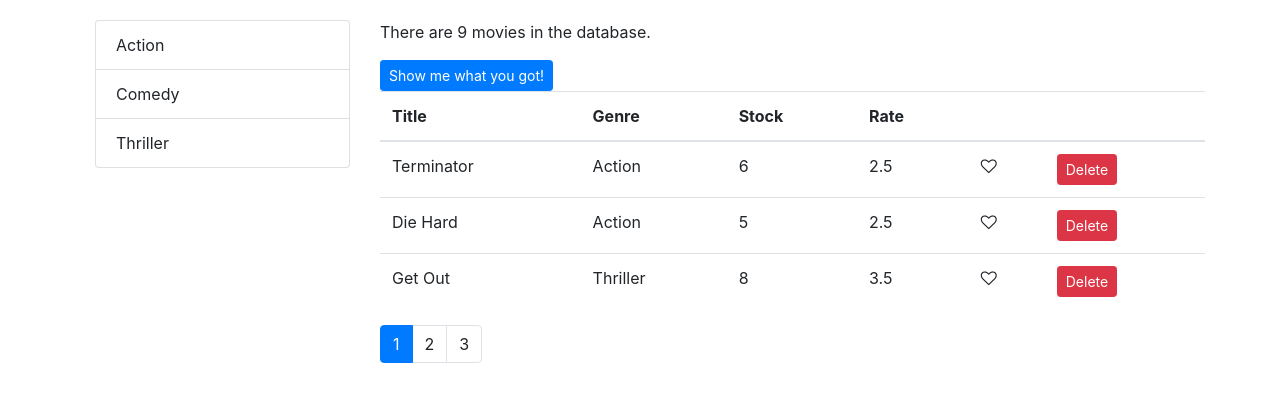
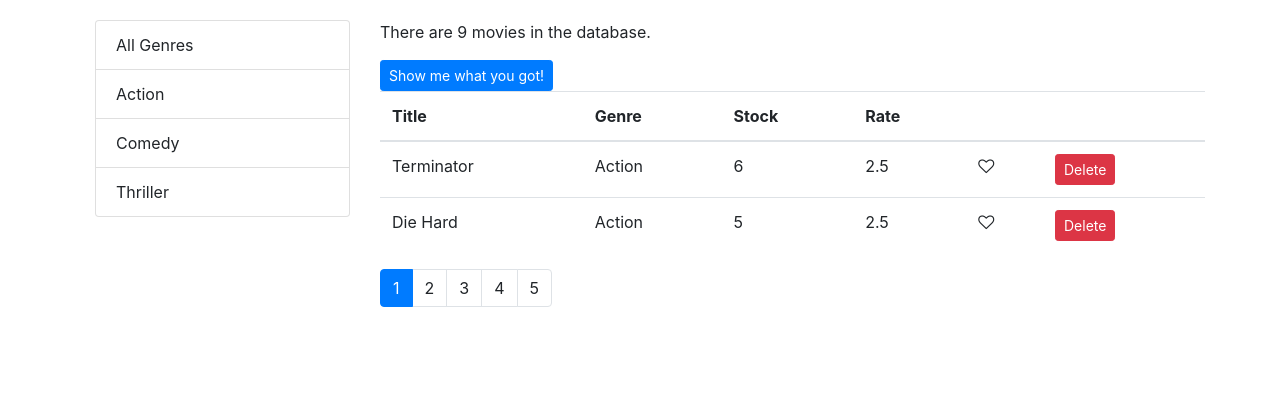
Before and after one commit to matiasg11/firsttry, a React (Create React App) app: page / in a window 1280 px wide. Shown: the top 402 px of the page. Built offline with nearby package versions, Linux system fonts and the light colour scheme.

Commit message:
All genres implemented and back to page 1 imp.

```diff
--- a/src/components/common/listGroup.jsx
+++ b/src/components/common/listGroup.jsx
@@ -1,11 +1,19 @@
 import React from "react";
 
 const ListGroup = (props) => {
-    const { items, textProperty, valueProperty } = props;
+    const { items, textProperty, valueProperty, onItemSelect, selectedItem } =
+        props;
     return (
         <ul className="list-group">
             {items.map((item) => (
-                <li key={item[valueProperty]} className="list-group-item">
+                <li
+                    onClick={() => onItemSelect(item)}
+                    key={item[valueProperty]}
+                    className={
+                        item === selectedItem
+                            ? "list-group-item active"
+                            : "list-group-item"
+                    }>
                     {item[textProperty]}
                 </li>
             ))}
--- a/src/components/movies.jsx
+++ b/src/components/movies.jsx
@@ -10,12 +10,13 @@
     state = {
         movies: [],
         currentPage: 1,
-        pageSize: 3,
+        pageSize: 2,
         genres: [],
     };
 
     componentDidMount() {
-        this.setState({ movies: getMovies(), genres: getGenres() });
+        const genres = [{ name: "All Genres" }, ...getGenres()];
+        this.setState({ movies: getMovies(), genres: genres });
     }
 
     handleDelete = (movie) => {
@@ -59,16 +60,28 @@
         this.setState({ currentPage: page });
     };
 
-    handleGenreSelect = (genre) => {};
+    handleGenreSelect = (genre) => {
+        console.log(genre);
+        this.setState({ selectedGenre: genre, currentPage: 1 });
+    };
 
     render() {
         const { length: count } = this.state.movies;
-        const { pageSize, currentPage, movies: allMovies } = this.state;
+        const {
+            pageSize,
+            currentPage,
+            movies: allMovies,
+            selectedGenre,
+        } = this.state;
 
         if (this.state.movies.length === 0)
             return <p>There are no movies here!</p>;
 
-        const movies = paginate(allMovies, currentPage, pageSize);
+        const filtered =
+            selectedGenre && selectedGenre._id
+                ? allMovies.filter((m) => m.genre._id === selectedGenre._id)
+                : allMovies;
+        const movies = paginate(filtered, currentPage, pageSize);
 
         return (
             <div className="row">
@@ -77,15 +90,15 @@
                         items={this.state.genres}
                         textProperty="name" //Default props
                         valueProperty="_id" //Default props
+                        selectedItem={this.state.selectedGenre}
                         onItemSelect={this.handleGenreSelect}></ListGroup>
                 </div>
 
                 <div className="col">
                     <p>
-                        There {this.state.movies.length > 1 ? "are " : "is "}
-                        {this.state.movies.length} movie
-                        {this.state.movies.length > 1 ? "s" : ""} in the
-                        database.
+                        There {filtered.length > 1 ? "are " : "is "}
+                        {filtered.length} movie
+                        {filtered.length > 1 ? "s" : ""} in the database.
                     </p>
                     <button
                         onClick={this.showMovies}
@@ -131,7 +144,7 @@
                         </tbody>
                     </table>
                     <Pagination
-                        itemsCount={count}
+                        itemsCount={filtered.length}
                         pageSize={pageSize}
                         currentPage={currentPage}
                         onPageChange={this.handlePageChange}
```
